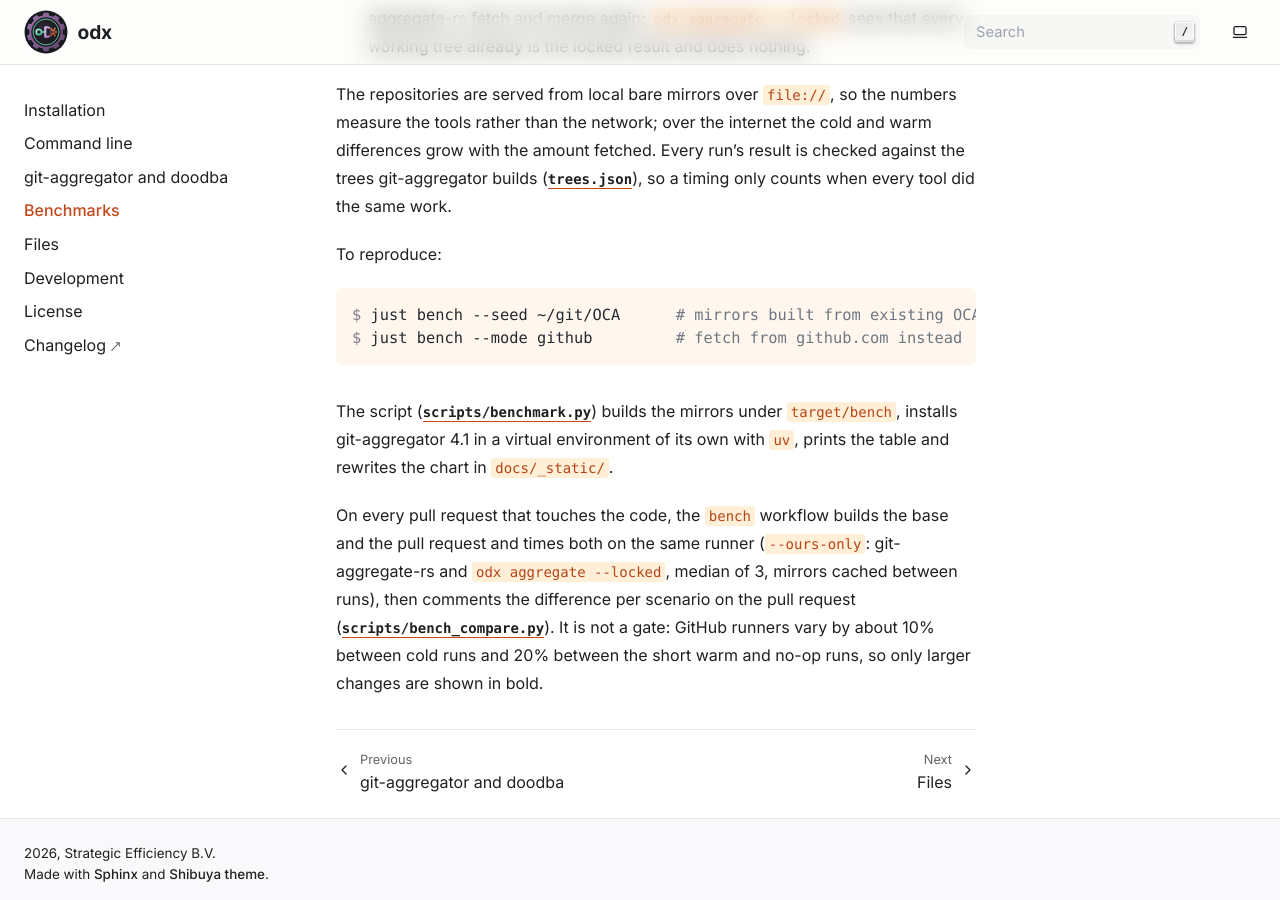
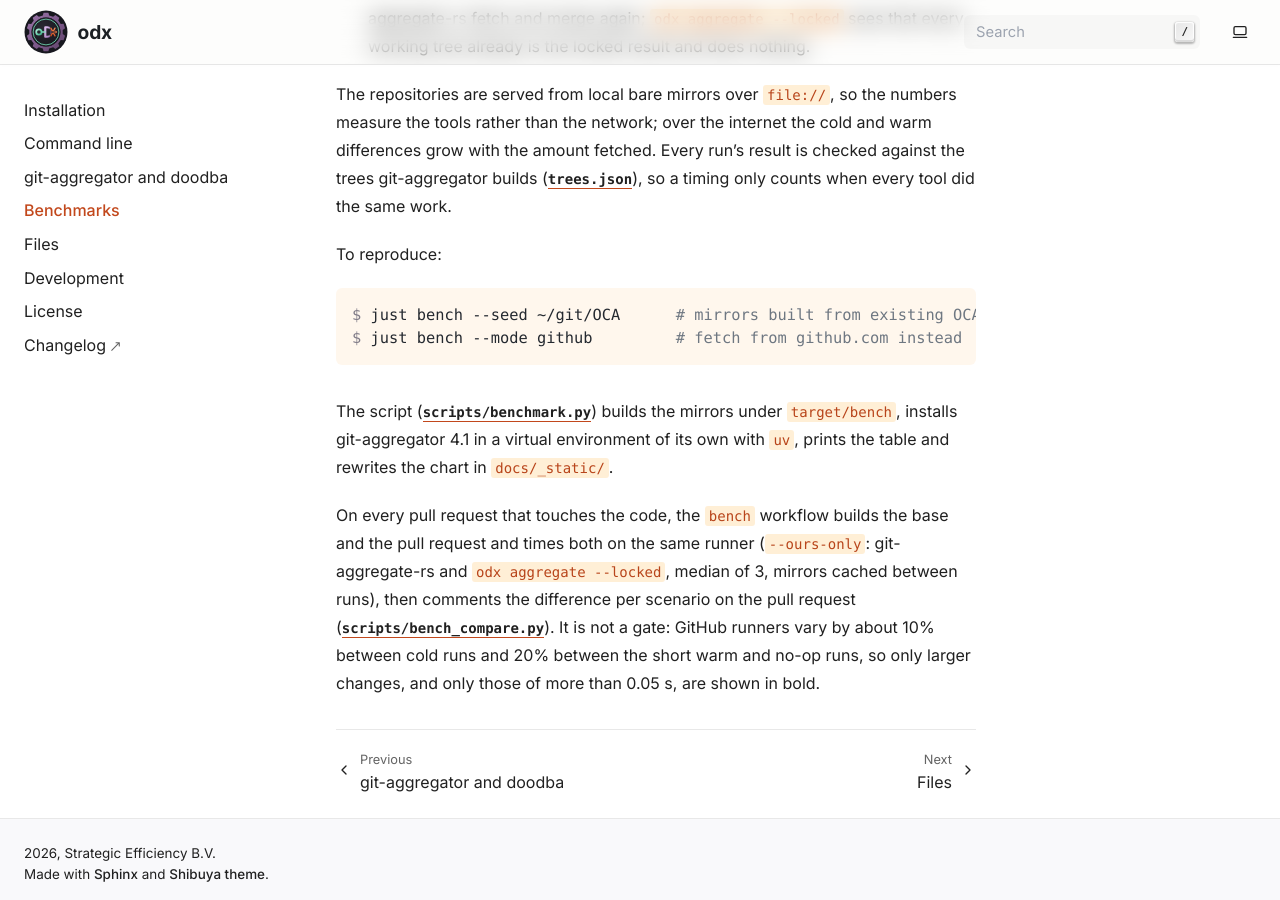
Before and after one commit to GetFluvo/odx, a Sphinx documentation site: the page built from docs/benchmarks.md, in a window 1280 px wide and 900 px high, scrolled down 1177 px. Built offline with Sphinx 7.4.7, drawn with Linux system fonts in a browser that asks for light colours.

Commit message:
ci(bench): changes of 0.05 s or less are noise, whatever their percentage

```diff
--- a/docs/benchmarks.md
+++ b/docs/benchmarks.md
@@ -58,5 +58,5 @@ mirrors cached between runs), then comments the difference per scenario on
 the pull request
 ([`scripts/bench_compare.py`](https://github.com/getfluvo/odx/blob/main/scripts/bench_compare.py)).
 It is not a gate: GitHub runners vary by about 10% between cold runs and
-20% between the short warm and no-op runs, so only larger changes are shown
-in bold.
+20% between the short warm and no-op runs, so only larger changes, and
+only those of more than 0.05 s, are shown in bold.
```
Also changed, not shown: 1 other file.
